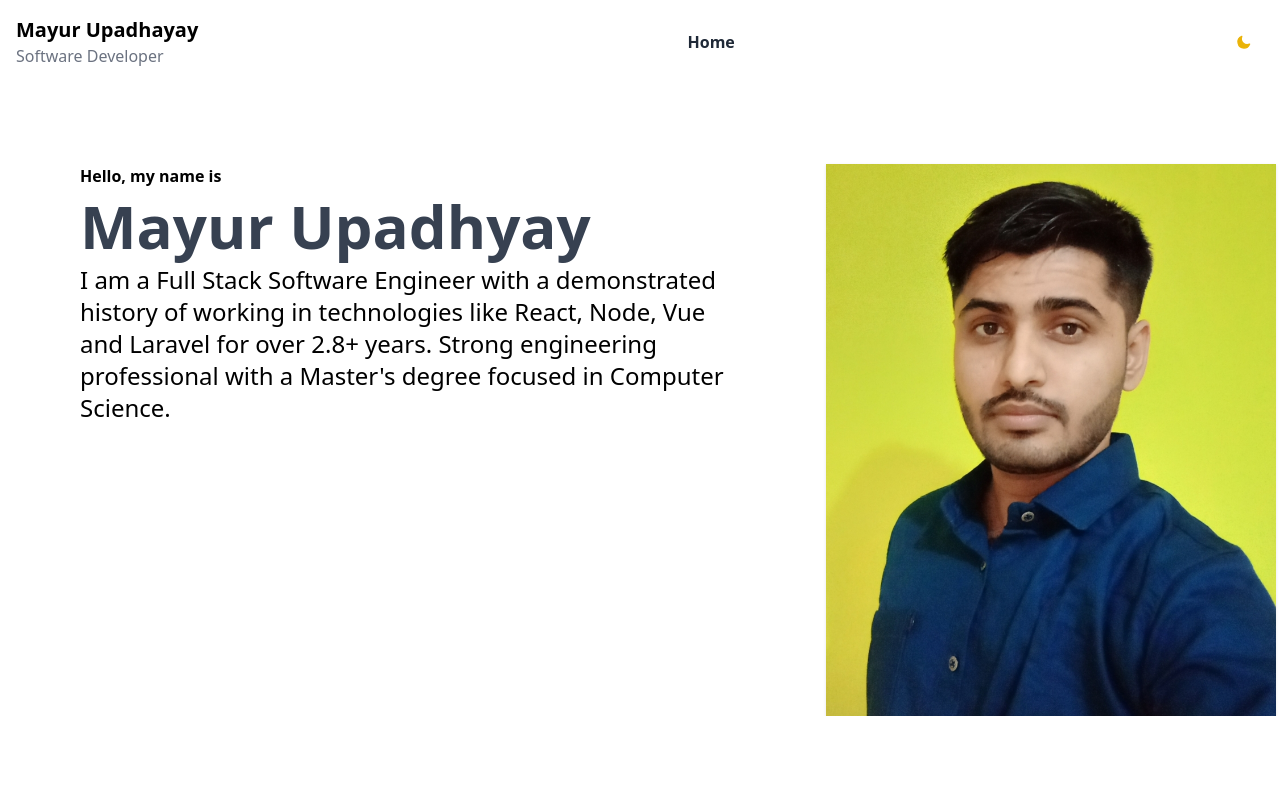
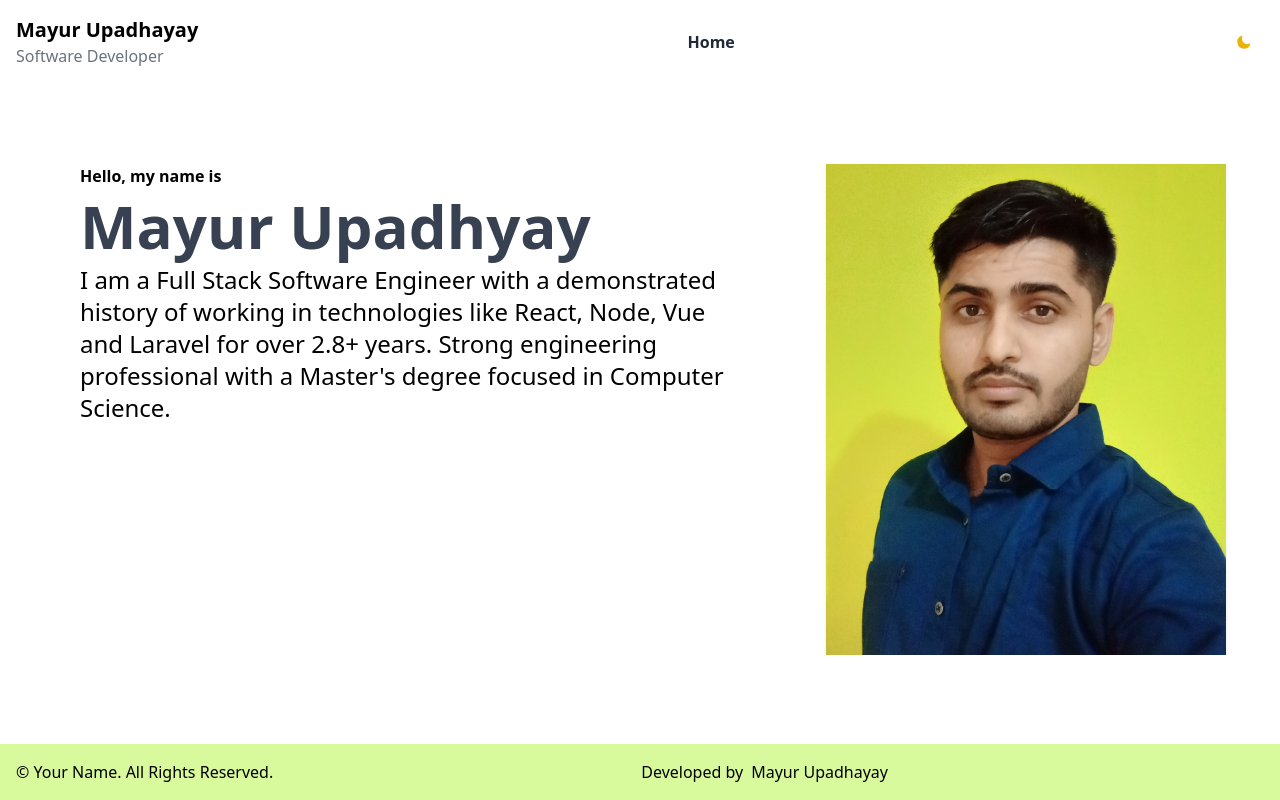
Before and after one commit to mayur256/professional-portfolio, a Next.js app: page / in a window 1280 px wide. Built offline with nearby package versions, Linux system fonts and the light colour scheme.

Commit message:
[feat]: Defined a basic footer

```diff
--- a/components/AppContainer/index.tsx
+++ b/components/AppContainer/index.tsx
@@ -1,9 +1,10 @@
 import { ReactNode, ReactElement } from 'react'
 import Head from 'next/head'
 import { useRouter } from 'next/router'
+
+// layout Components
 import { Header } from '../Header'
-// import Navbar from "./Navbar";
-// import Footer from "./Footer";
+import { Footer } from '../Footer'
 
 // Props type definitions
 interface IProps {
@@ -45,12 +46,12 @@ export default function AppLayout({
 				<meta name="twitter:image" content={meta.image} />
 			</Head>
 
-			<main className="dark:bg-gray-800 w-full">
-				{/** Navbar */}
-				<Header />
+			{/** Navbar */}
+			<Header />
 
-				{children}
-			</main>
+			<main className="dark:bg-gray-800 w-full">{children}</main>
+
+			<Footer />
 		</>
 	)
 }
--- a/components/Banner/index.tsx
+++ b/components/Banner/index.tsx
@@ -48,7 +48,7 @@ export const Banner = (): ReactElement => {
 						alt="profile-mayur-upadhayay"
 						className="shadow"
 						height={200}
-						width={450}
+						width={400}
 					/>
 				</div>
 			</div>
--- /dev/null
+++ b/components/Footer/index.tsx
@@ -0,0 +1,30 @@
+// Top level imports
+import { ReactElement } from 'react'
+
+// Component definition
+export const Footer = (): ReactElement => {
+	return (
+		<footer className="dark:bg-gray-900 fixed bottom-0 left-0 right-0 bg-lime-200">
+			<div className="flex flex-col md:space-y-0 md:flex-row justify-between md:items-center p-4">
+				<div>
+					<p>&copy; Your Name. All Rights Reserved.</p>
+				</div>
+				<div>
+					{/* Support me by keeping this in the footer, please. :) */}
+					<div>
+						Developed by
+						<div className="inline-block transform hover:scale-110 hover:-rotate-3 transition duration-300">
+							<a
+								className="hover:bg-red-500 rounded-md px-2 py-1  hover:text-gray-50"
+								href="https://manuarora.in"
+							>
+								Mayur Upadhayay
+							</a>
+						</div>
+					</div>
+				</div>
+				<div className="space-x-4 flex flex-row items-center"></div>
+			</div>
+		</footer>
+	)
+}
--- a/components/Header/index.tsx
+++ b/components/Header/index.tsx
@@ -20,7 +20,7 @@ export const Header = (): ReactElement => {
 
 	// Main JSX
 	return (
-		<div className="p-4">
+		<header className="p-4">
 			<div className="flex md:flex-row justify-between items-center">
 				{/** Logo or header */}
 				<div className="flex flex-col">
@@ -84,7 +84,7 @@ export const Header = (): ReactElement => {
 					</button>
 				</div>
 			</div>
-		</div>
+		</header>
 		//Rest of the code
 	)
 }
```
